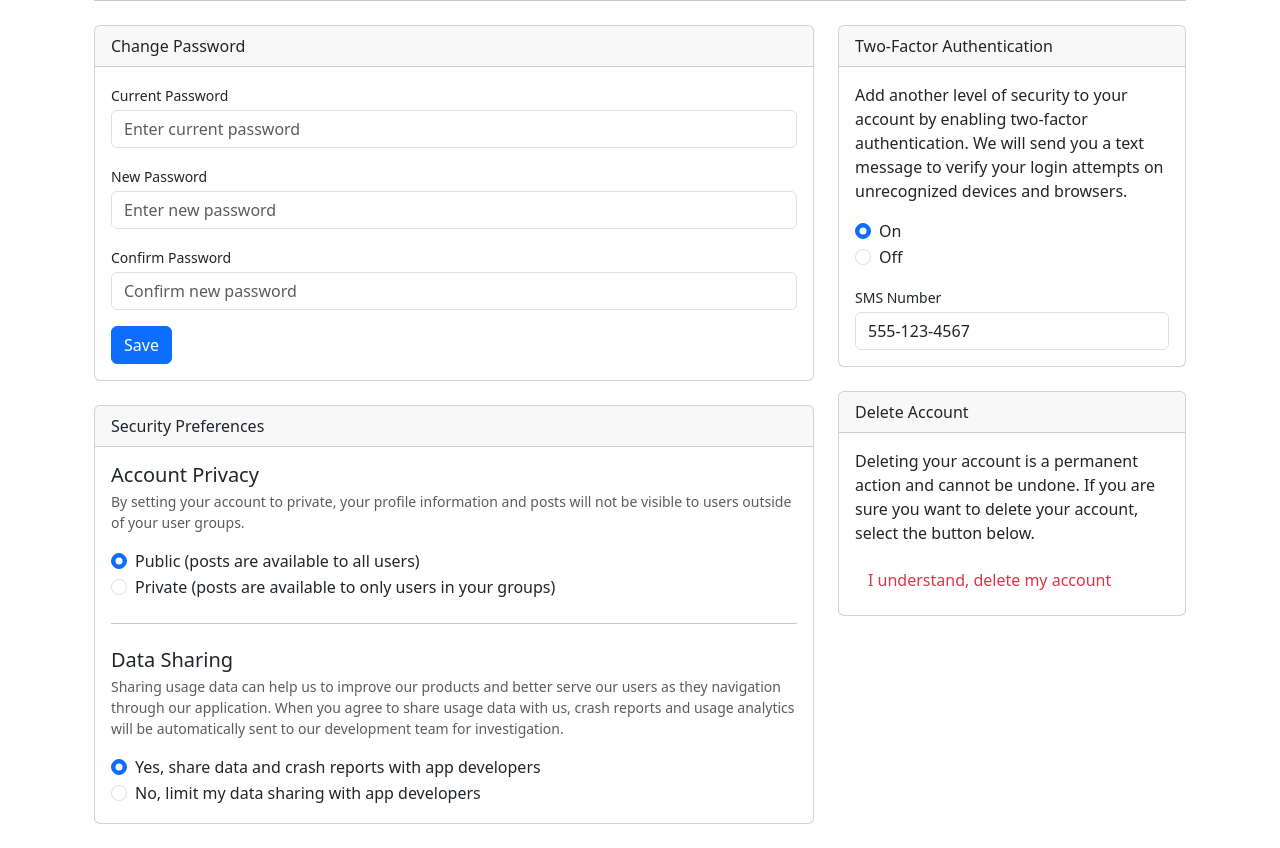
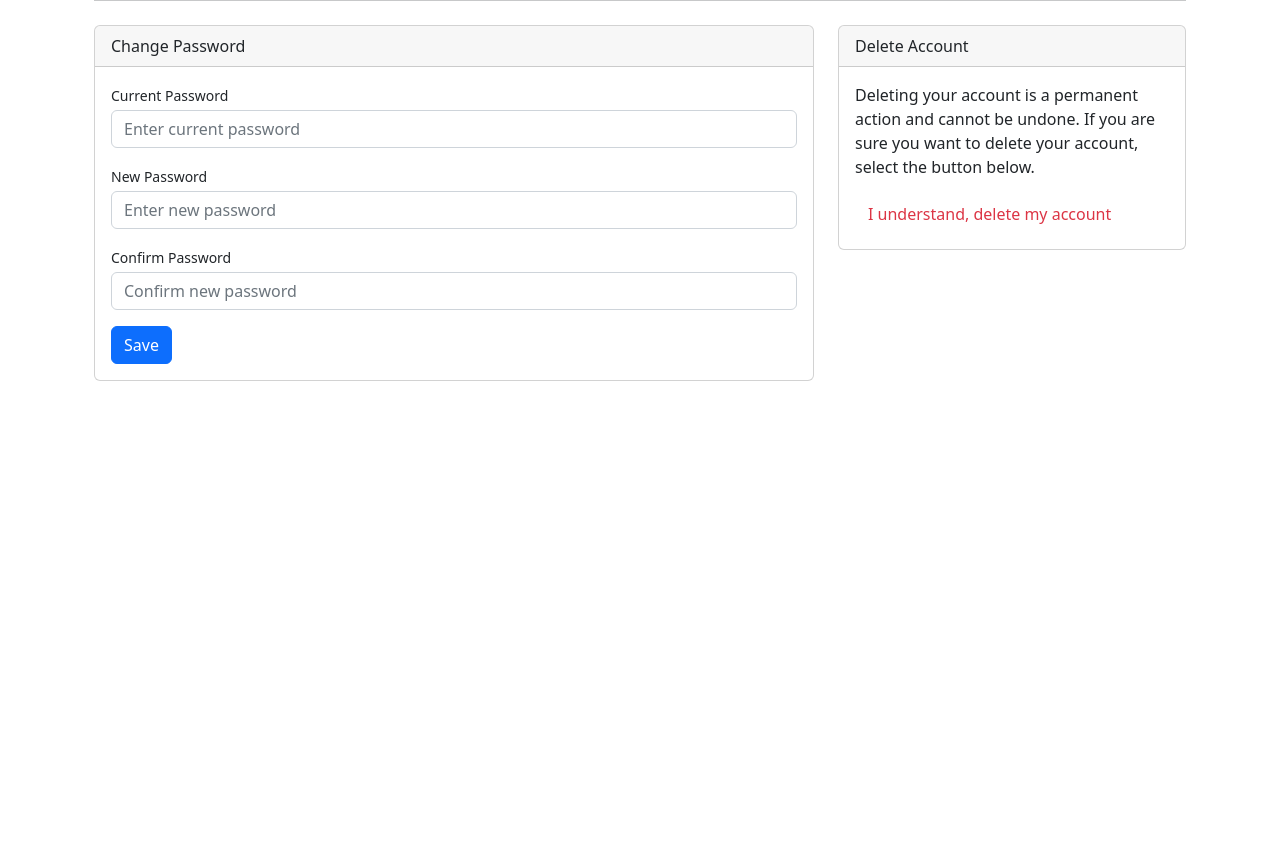
Before and after one commit to SimoAcharouaou777/poo_in_php, a PHP site: template vue/user/UserSecurity.php in a window 1280 px wide. Shown: the part 64-912 px from the top of the page. After the commit the page ends 445 px from the top, so only its background shows below. Run offline with PHP 8.4, Linux system fonts and the light colour scheme; the template is opened without the code that fills it, so the values that code supplies are empty.

Commit message:
working in user profile

```diff
--- a/vue/user/UserSecurity.php
+++ b/vue/user/UserSecurity.php
@@ -1,113 +1,116 @@
+<?php
+
+
+?>
+
 <!DOCTYPE html>
 <html lang="en">
 <head>
     <meta charset="UTF-8">
     <meta name="viewport" content="width=device-width, initial-scale=1.0">
-    <link href="https://cdn.jsdelivr.net/npm/bootstrap@5.3.2/dist/css/bootstrap.min.css" rel="stylesheet" integrity="sha384-T3c6CoIi6uLrA9TneNEoa7RxnatzjcDSCmG1MXxSR1GAsXEV/Dwwykc2MPK8M2HN" crossorigin="anonymous">
-    <title>UserSecurity</title>
+    <title>security</title>
+    <link href="https://cdn.jsdelivr.net/npm/bootstrap@5.2.3/dist/css/bootstrap.min.css" rel="stylesheet"
+		integrity="sha384-rbsA2VBKQhggwzxH7pPCaAqO46MgnOM80zW1RWuH61DGLwZJEdK2Kadq2F9CUG65" crossorigin="anonymous">
 </head>
 <body>
 <div class="container-xl px-4 mt-4">
-        <!-- Account page navigation-->
         <nav class="nav nav-borders">
         <a class="nav-link  ms-0" href="user.php" target="__blank">Profile</a>
         <a class="nav-link active" href="UserSecurity.php" target="__blank">Security</a>
-
         </nav>
         <hr class="mt-0 mb-4">
         <div class="row">
             <div class="col-lg-8">
-                <!-- Change password card-->
                 <div class="card mb-4">
                     <div class="card-header">Change Password</div>
                     <div class="card-body">
-                        <form>
-                            <!-- Form Group (current password)-->
+                       <?php
+                    //    $error = array();
+                    //    $succesMessage = "";
+                    //    $id="";
+                    //    if(isset($_GET['id'])){
+                    //     $id = $_GET['id'];
+                    //    }
+                    //    if(isset($_POST['submit'])){
+                    //     $current_password = $_POST['current_password'];
+                    //     $new_password = $_POST['new_password'];
+                    //     $hashpassword = password_hash($new_password,PASSWORD_DEFAULT);
+                    //     $confirm_password = $_POST['confirm_password'];
+                    //     if(empty($current_password) || empty($new_password) || empty($confirm_password)){
+                    //         $error[]="all the fields are required ";
+                    //     }
+                    //     else{
+                    //         $sql="SELECT * FROM users WHERE id= ?";
+                    //         $stmt = mysqli_prepare($connect,$sql);
+                    //         if($stmt){
+                    //             mysqli_stmt_bind_param($stmt,"i", $id);
+                    //             mysqli_stmt_execute($stmt);
+                    //             $result = mysqli_stmt_get_result($stmt);
+                    //             $row = mysqli_fetch_assoc($result);
+                    //         }
+                    //        if(password_verify($current_password,$row['password'])  && $new_password == $confirm_password ){
+                    //     $sql= "UPDATE users SET password = ? WHERE id = ? ";
+                    //     $stmt= mysqli_prepare($connect,$sql);
+                    //     if($stmt){
+                    //         mysqli_stmt_bind_param($stmt, "si" ,$hashpassword,$id);
+                    //         $result = mysqli_stmt_execute($stmt);
+                    //         if($result){
+                    //             $succesMessage= "password updated succsefully ";
+                    //            }else{
+                    //             $error[]="error : ".mysqli_stmt_error($stmt);
+                    //            }
+                    //            mysqli_stmt_close($stmt);
+                    //     }
+
+                    //     }else{
+                    //         $error[]="check your passwords !!";
+
+                    //     }
+                    //    }
+                    //    if (!empty($error)) {
+                    //     echo '<div class="alert alert-danger" role="alert">';
+                    //     foreach ($error as $error) {
+                    //         echo $error . "<br>";
+                    //     }
+                    //     echo '</div>';
+                    // }
+                    // if(!empty($succesMessage)){
+                    //     echo '<div class="alert alert-success" role="alert">';
+                    //     echo $succesMessage;
+                    //     echo '</div>';
+                    // }
+
+                    // }
+                    //    ?>
+                        <form action="" method ="post">
                             <div class="mb-3">
                                 <label class="small mb-1" for="currentPassword">Current Password</label>
-                                <input class="form-control" id="currentPassword" type="password" placeholder="Enter current password">
+                                <input class="form-control" name="current_password" id="currentPassword" type="password" placeholder="Enter current password">
                             </div>
-                            <!-- Form Group (new password)-->
                             <div class="mb-3">
                                 <label class="small mb-1" for="newPassword">New Password</label>
-                                <input class="form-control" id="newPassword" type="password" placeholder="Enter new password">
+                                <input class="form-control" name="new_password" id="newPassword" type="password" placeholder="Enter new password">
                             </div>
-                            <!-- Form Group (confirm password)-->
                             <div class="mb-3">
                                 <label class="small mb-1" for="confirmPassword">Confirm Password</label>
-                                <input class="form-control" id="confirmPassword" type="password" placeholder="Confirm new password">
+                                <input class="form-control" name="confirm_password" id="confirmPassword" type="password" placeholder="Confirm new password">
                             </div>
-                            <button class="btn btn-primary" type="button">Save</button>
-                        </form>
-                    </div>
-                </div>
-                <!-- Security preferences card-->
-                <div class="card mb-4">
-                    <div class="card-header">Security Preferences</div>
-                    <div class="card-body">
-                        <!-- Account privacy optinos-->
-                        <h5 class="mb-1">Account Privacy</h5>
-                        <p class="small text-muted">By setting your account to private, your profile information and posts will not be visible to users outside of your user groups.</p>
-                        <form>
-                            <div class="form-check">
-                                <input class="form-check-input" id="radioPrivacy1" type="radio" name="radioPrivacy" checked="">
-                                <label class="form-check-label" for="radioPrivacy1">Public (posts are available to all users)</label>
-                            </div>
-                            <div class="form-check">
-                                <input class="form-check-input" id="radioPrivacy2" type="radio" name="radioPrivacy">
-                                <label class="form-check-label" for="radioPrivacy2">Private (posts are available to only users in your groups)</label>
-                            </div>
-                        </form>
-                        <hr class="my-4">
-                        <!-- Data sharing options-->
-                        <h5 class="mb-1">Data Sharing</h5>
-                        <p class="small text-muted">Sharing usage data can help us to improve our products and better serve our users as they navigation through our application. When you agree to share usage data with us, crash reports and usage analytics will be automatically sent to our development team for investigation.</p>
-                        <form>
-                            <div class="form-check">
-                                <input class="form-check-input" id="radioUsage1" type="radio" name="radioUsage" checked="">
-                                <label class="form-check-label" for="radioUsage1">Yes, share data and crash reports with app developers</label>
-                            </div>
-                            <div class="form-check">
-                                <input class="form-check-input" id="radioUsage2" type="radio" name="radioUsage">
-                                <label class="form-check-label" for="radioUsage2">No, limit my data sharing with app developers</label>
-                            </div>
+                            <button class="btn btn-primary" type="submit" name="submit" >Save</button>
                         </form>
                     </div>
                 </div>
             </div>
             <div class="col-lg-4">
-                <!-- Two factor authentication card-->
-                <div class="card mb-4">
-                    <div class="card-header">Two-Factor Authentication</div>
-                    <div class="card-body">
-                        <p>Add another level of security to your account by enabling two-factor authentication. We will send you a text message to verify your login attempts on unrecognized devices and browsers.</p>
-                        <form>
-                            <div class="form-check">
-                                <input class="form-check-input" id="twoFactorOn" type="radio" name="twoFactor" checked="">
-                                <label class="form-check-label" for="twoFactorOn">On</label>
-                            </div>
-                            <div class="form-check">
-                                <input class="form-check-input" id="twoFactorOff" type="radio" name="twoFactor">
-                                <label class="form-check-label" for="twoFactorOff">Off</label>
-                            </div>
-                            <div class="mt-3">
-                                <label class="small mb-1" for="twoFactorSMS">SMS Number</label>
-                                <input class="form-control" id="twoFactorSMS" type="tel" placeholder="Enter a phone number" value="555-123-4567">
-                            </div>
-                        </form>
-                    </div>
-                </div>
-                <!-- Delete account card-->
                 <div class="card mb-4">
                     <div class="card-header">Delete Account</div>
                     <div class="card-body">
                         <p>Deleting your account is a permanent action and cannot be undone. If you are sure you want to delete your account, select the button below.</p>
-                        <button class="btn btn-danger-soft text-danger" type="button">I understand, delete my account</button>
+                        <a class="btn btn-danger-soft text-danger" href="deleteprofile.php?id=<?=$id?>" >I understand, delete my account </a>
+
                     </div>
                 </div>
             </div>
         </div>
     </div>
-
 </body>
 </html>
--- a/vue/user/user.php
+++ b/vue/user/user.php
@@ -23,7 +23,7 @@ $userdata = $user->getByUsername();
     <!-- Account page navigation-->
     <nav class="nav nav-borders">
 
-        <a class="nav-link active ms-0" href="https://www.bootdey.com/snippets/view/bs5-edit-profile-account-details" target="__blank">Profile</a>
+        <a class="nav-link active ms-0" href="user.php" target="__blank">Profile</a>
         <a class="nav-link" href="UserSecurity.php" target="__blank">Security</a>
 
     </nav>
```
